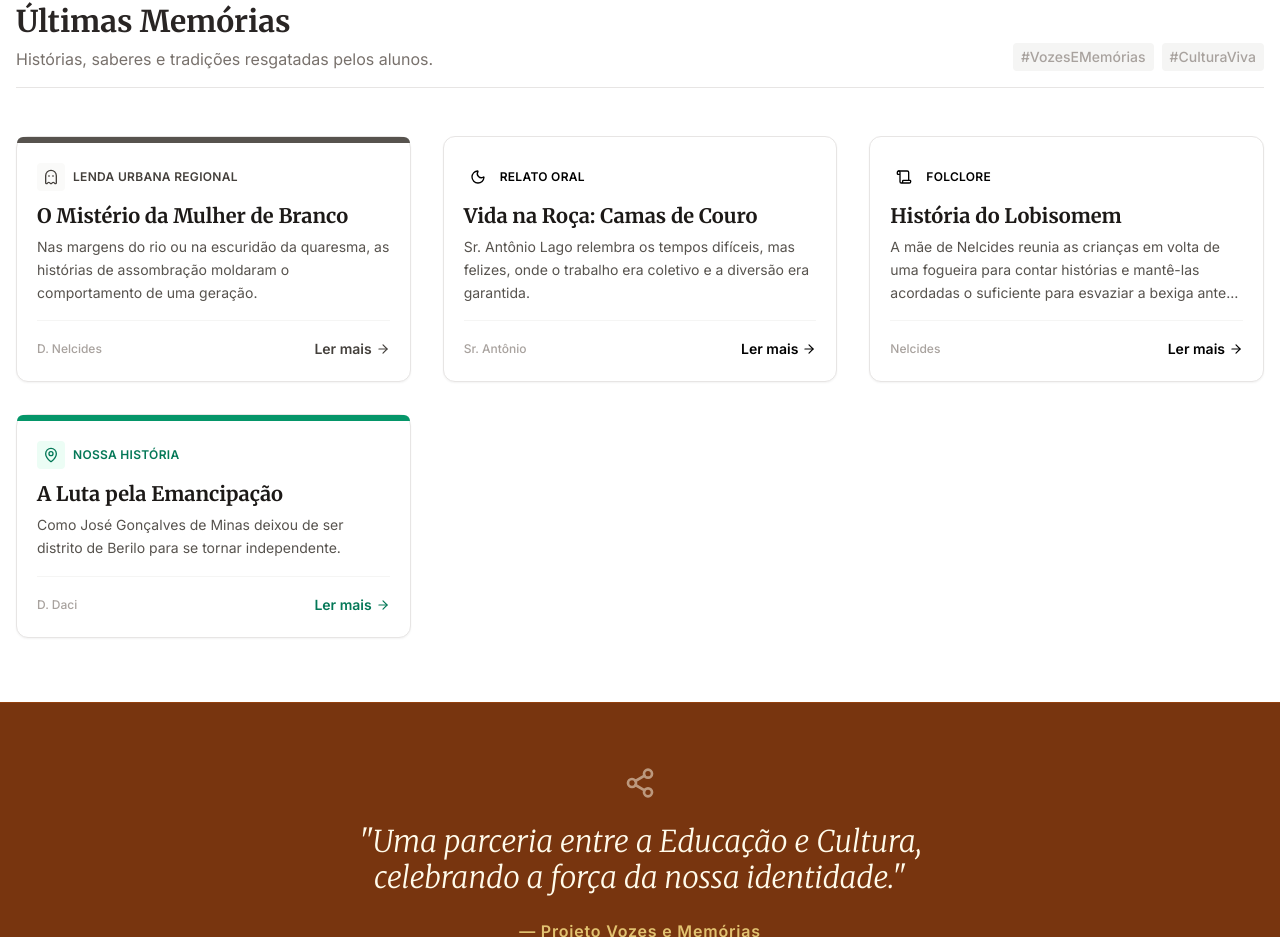
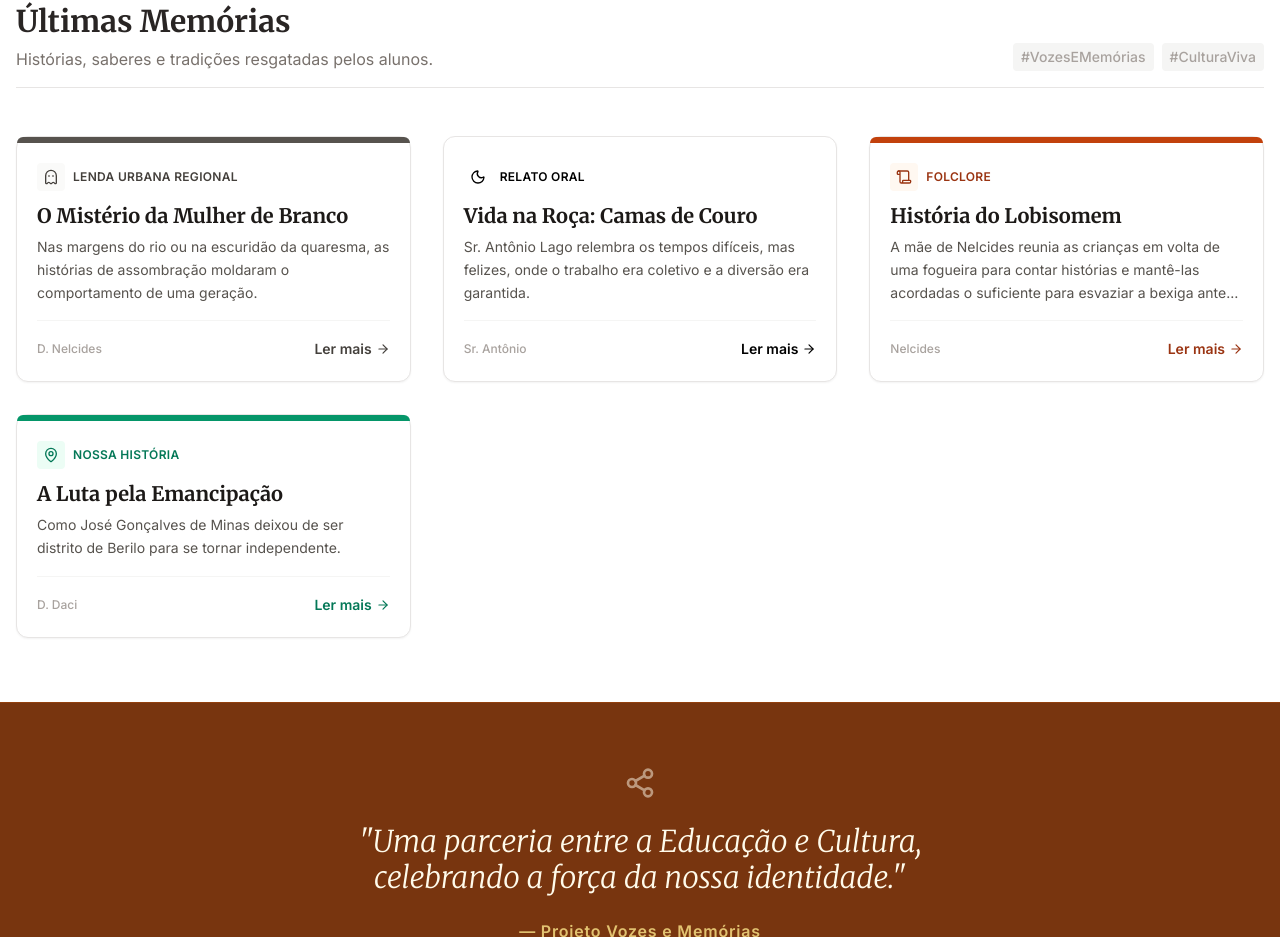
Before and after one commit to eedtn/vozesememorias, a plain HTML site: page index.html in a window 1280 px wide. Shown: the part 846-1783 px from the top of the page. Drawn offline with nearby package versions, Linux system fonts and the light colour scheme.

Commit message:
Update index.html

```diff
--- a/index.html
+++ b/index.html
@@ -279,7 +279,7 @@
                 author: "Nelcides",
                 date: "Nov. 2024",
                 icon: "scroll",
-                color: "midnight",
+                color: "burntAmber",
                 pdfUrl: "O-Vento-no-Corno-das-Contendas.pdf"
             },
             {
```
